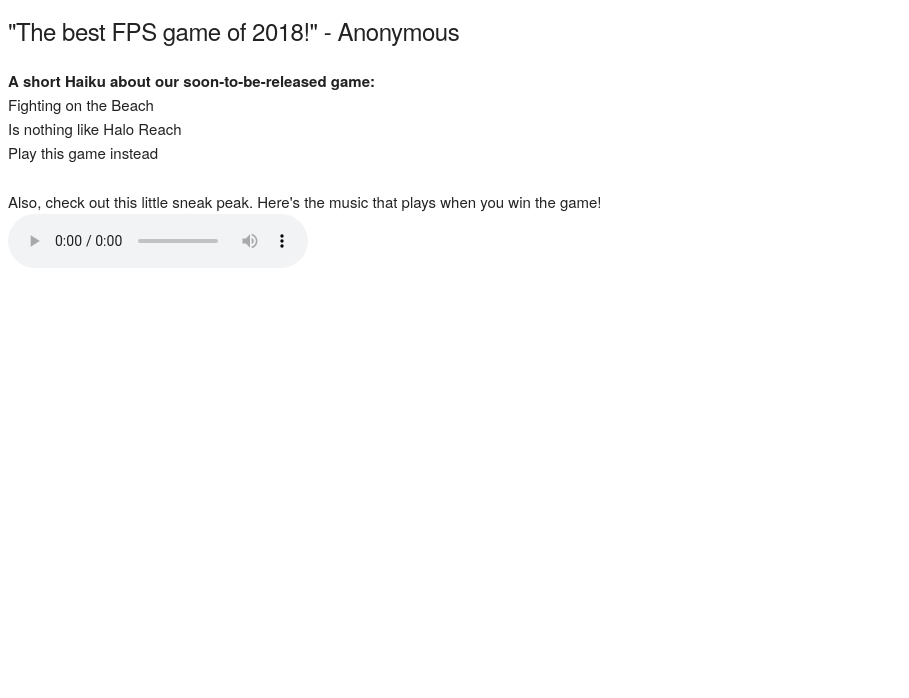
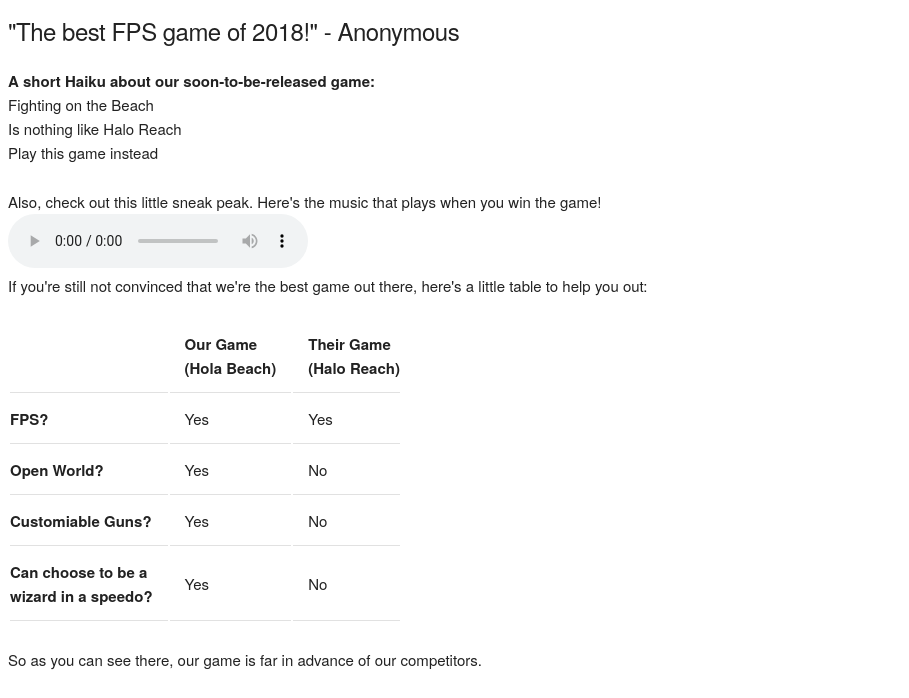
Before and after one commit to MicahDoerr/MI-349-FS17-741-html-more-kinds-of-content-OSB7Pe, a plain HTML site: page index.html in a window 1280 px wide. Shown: the part 75-773 px from the top of the page, without its empty margins (0-909 px from the left). Drawn offline with nearby package versions, Linux system fonts and the light colour scheme.

Commit message:
Added the table and video - checking if all is working properly

```diff
--- a/index.html
+++ b/index.html
@@ -16,5 +16,40 @@
     </p>
     Also, check out this little sneak peak. Here's the music that plays when you win the game!<br>
     <audio controls src="sound.wav"></audio>
+    <h6>If you're still not convinced that we're the best game out there, here's a little table to help you out:</h6>
+    <table>
+      <thead>
+        <tr>
+          <th></th>
+          <th><strong>Our Game</strong><br>(Hola Beach)</th>
+          <th><strong>Their Game</strong><br>(Halo Reach)</th>
+        </tr>
+      </thead>
+      <tbody>
+        <tr>
+          <th>FPS?</th>
+          <td>Yes</td>
+          <td>Yes</td>
+        </tr>
+        <tr>
+          <th>Open World?</th>
+          <td>Yes</td>
+          <td>No</td>
+        </tr>
+        <tr>
+          <th>Customiable Guns?</th>
+          <td>Yes</td>
+          <td>No</td>
+        </tr>
+        <tr>
+          <th>Can choose to be a <br>wizard in a speedo?</th>
+          <td>Yes</td>
+          <td>No</td>
+        </tr>
+      </tbody>
+    </table>
+    <h6>So as you can see there, our game is far in advance of our competitors.</h6>
+    Here's one last final thing for you to check out. It's a video that gives you more infor on the pre-release and how you can order it:<br>
+    <video controls src="https://www.youtube.com/watch?v=il8c69b0A28"></video>
   </body>
 </html>
```
